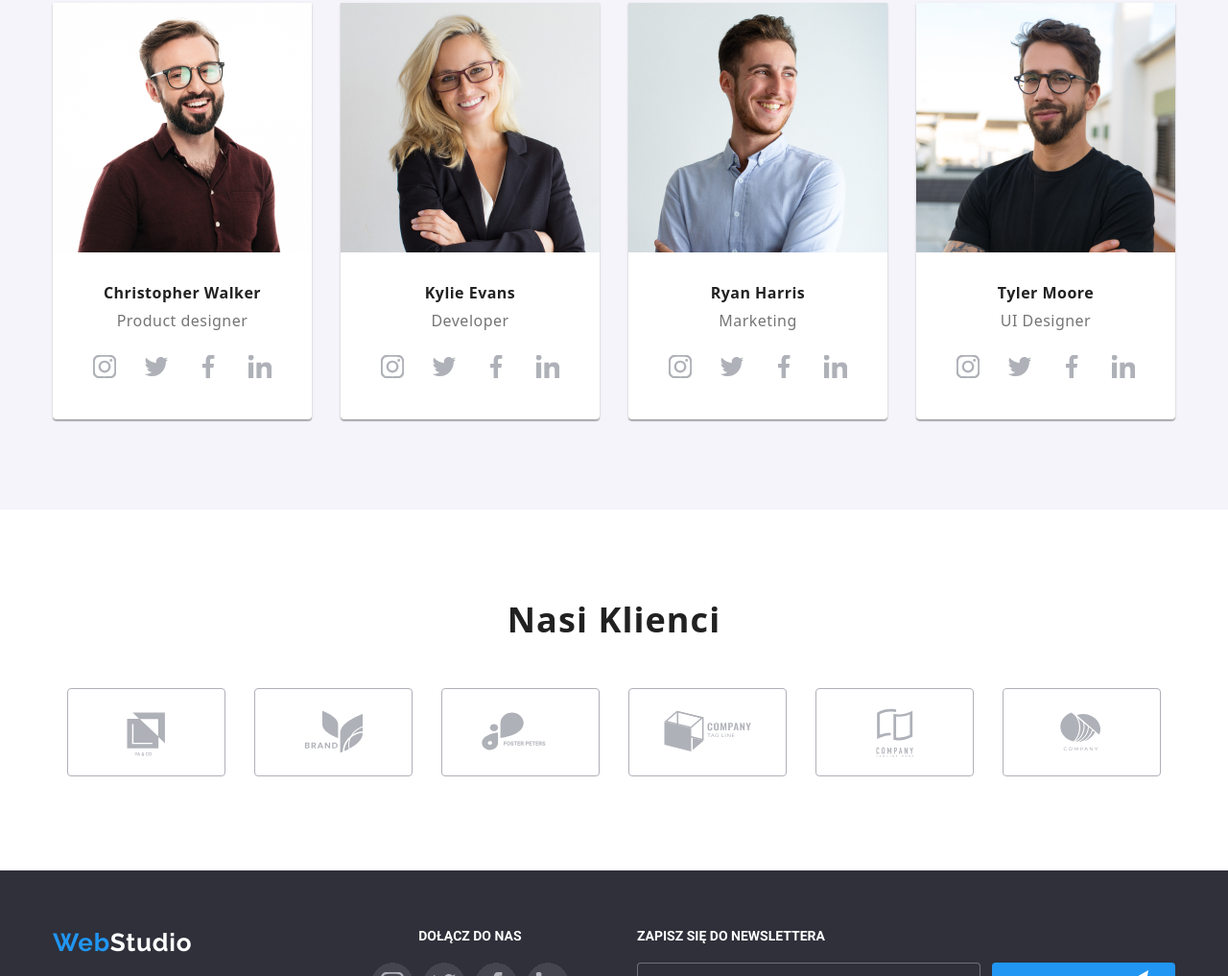
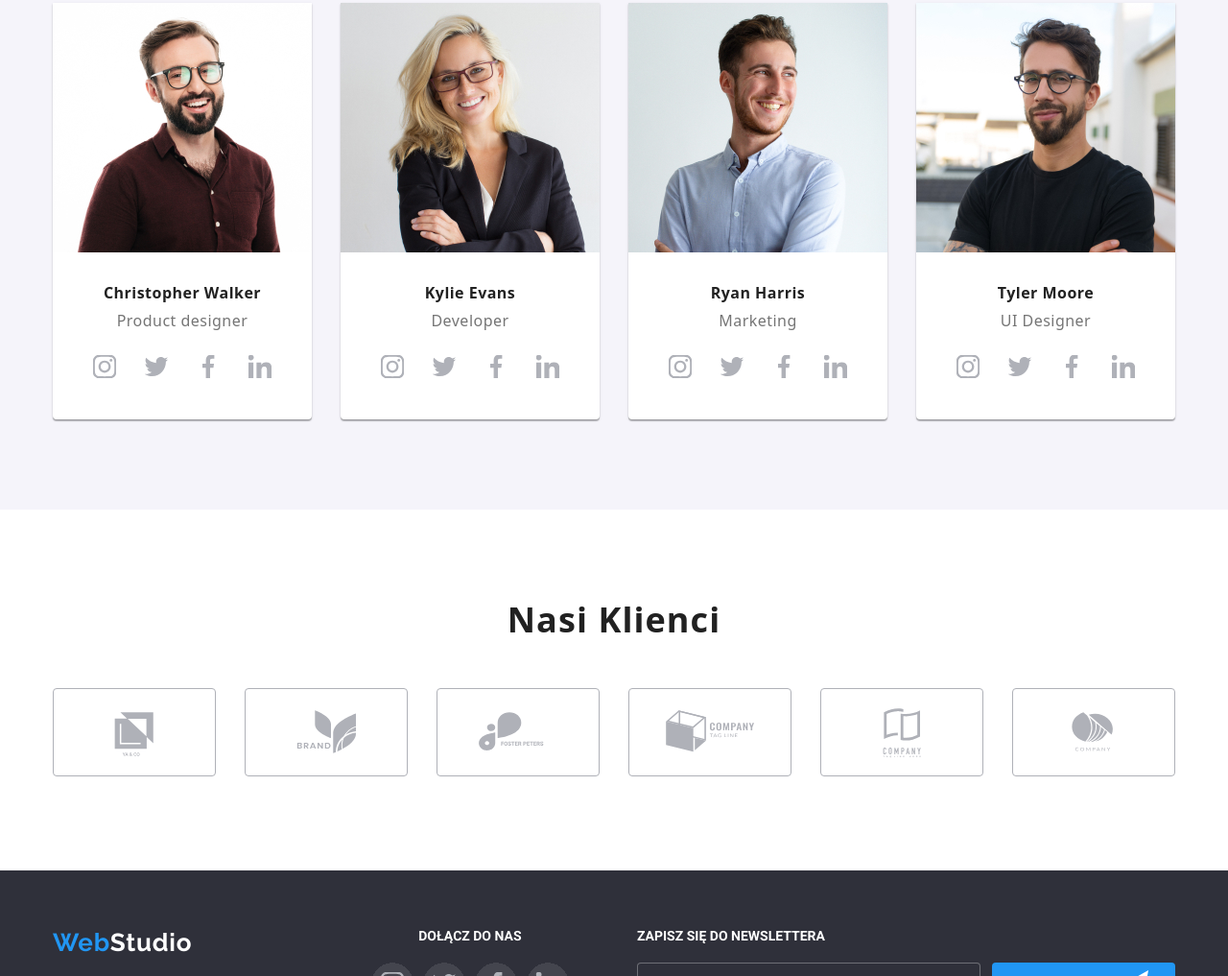
Before and after one commit to PawelBogusz1/goit-markup-hw-08, a website: page index.html in a window 1280 px wide. Shown: the part 1783-2800 px from the top of the page at 96% size. Drawn offline with nearby package versions, Linux system fonts and the light colour scheme; files whose address does not match are found by name.

Commit message:
Homework8

```diff
--- a/sass/components/_section-customer.scss
+++ b/sass/components/_section-customer.scss
@@ -8,10 +8,6 @@
     transition-timing-function: cubic-bezier(0.4, 0, 0.2, 1);
     width:100%
 
-}
-.section-customer__icons{
-  justify-content: center;
-  flex-basis: calc((100% - 180px) / 2);
 }
 
 .section-customer__icon:hover,
@@ -48,7 +44,18 @@ flex-grow: 1;
 gap:30px;
 padding-bottom: 94px;
  }
+  .section-customer__icons{
+  justify-content: center;
+  gap:30px;
+  flex-basis: calc((100% - 30px) / 2);
+  }
 
+  .section-customer__item{
+    gap:30px
+
+
+
+  }
    @media screen and (min-width: 768px) {
  .section-customer__list{
    display: flex;
@@ -57,32 +64,6 @@ padding-bottom: 94px;
 flex-direction: row;
 list-style: none;
 flex-grow: 1;
-gap:30px;
-padding-bottom: 94px;
- }
- .section-customer__icon{
-    fill: #AFB1B8;
-    border: 1px solid #AFB1B8;
-    border-radius: 4px;
-    transition-property: border-color;
-    transition-duration: 250ms;
-    transition-timing-function: cubic-bezier(0.4, 0, 0.2, 1);
-     flex-basis: calc((100% - 60px) / 2);
- }
- .section-customer__icons{
-  justify-content: center;
-  flex-basis: calc((100% - 180px) / 3);
-}
-   }
-
-      @media screen and (min-width: 1200px) {
- .section-customer__list{
-   display: flex;
-        justify-content: center;
-flex-direction: row;
-list-style: none;
-flex-grow: 1;
-gap:30px;
 padding-bottom: 94px;
  }
  .section-customer__icon{
@@ -96,6 +77,31 @@ padding-bottom: 94px;
  }
  .section-customer__icons{
   justify-content: center;
-  flex-basis: calc((100% - 180px) / 6);
+  flex-basis: calc((100% - 60px) / 3);
+}
+   }
+
+      @media screen and (min-width: 1200px) {
+ .section-customer__list{
+   display: flex;
+        justify-content: center;
+flex-direction: row;
+flex-wrap: nowrap;
+list-style: none;
+flex-grow: 1;
+gap:30px;
+padding-bottom: 94px;
+ }
+ .section-customer__icon{
+    fill: #AFB1B8;
+    border: 1px solid #AFB1B8;
+    border-radius: 4px;
+    transition-property: border-color;
+    transition-duration: 250ms;
+    transition-timing-function: cubic-bezier(0.4, 0, 0.2, 1);
+     justify-content: center;
+
+
+
 }
       }
--- a/sass/components/_section-description.scss
+++ b/sass/components/_section-description.scss
@@ -55,14 +55,13 @@
   padding: 0;
   list-style: none;
   display: block;
+  gap:30px
 
 }
 
 .section-description__header{
     visibility:hidden;
-}
-.section-description__list-icons{
-   flex-basis: calc((100% - 30px) / 2);
+
 }
 
 
@@ -86,14 +85,13 @@
 list-style:none;
 text-align: left;
 width: 100%;
-gap:30px;
 
 
   }
 
   .section-description__list-icons{
     width:100%;
-   flex-basis: calc((100% - 30px) / 3);
+   flex-basis: calc((100% - 30px) / 2);
 
   }
   .section-description__list-details{
```
Also changed, not shown: css/main.min.css, 1 other file.
